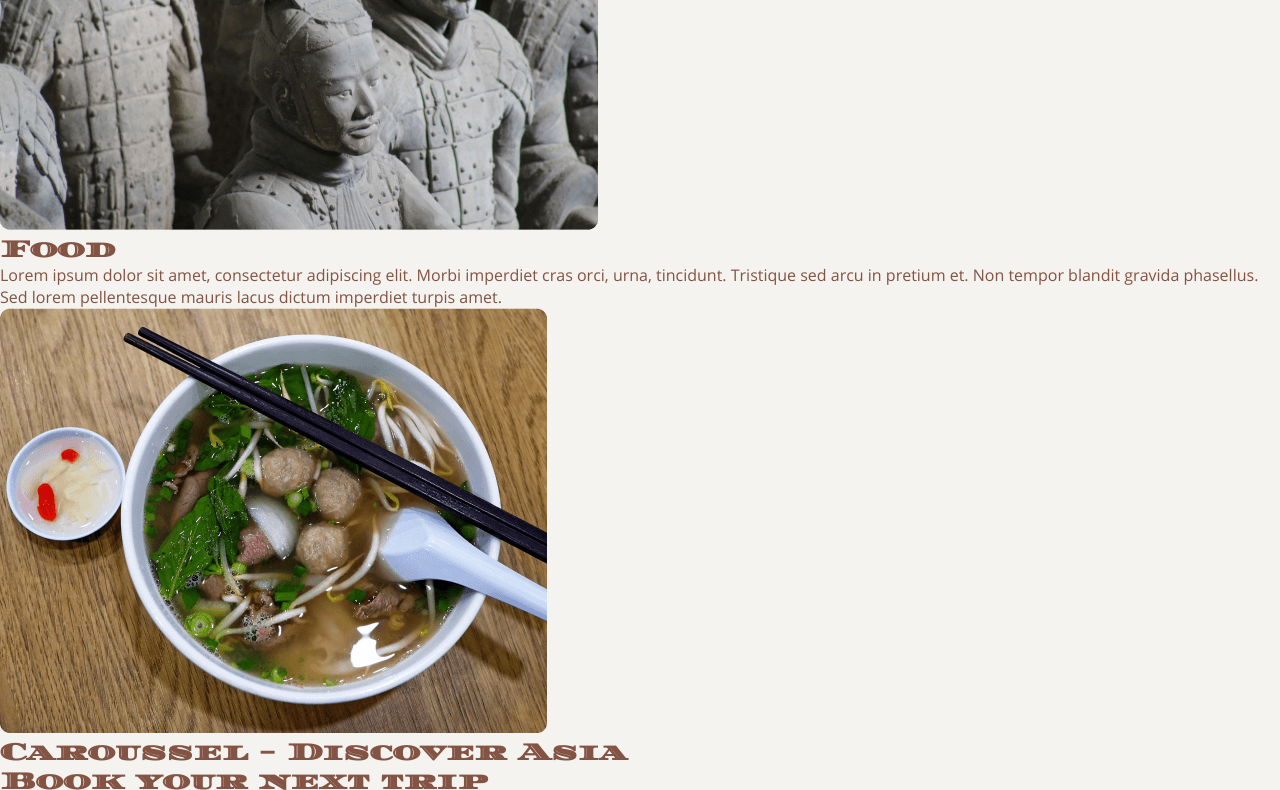
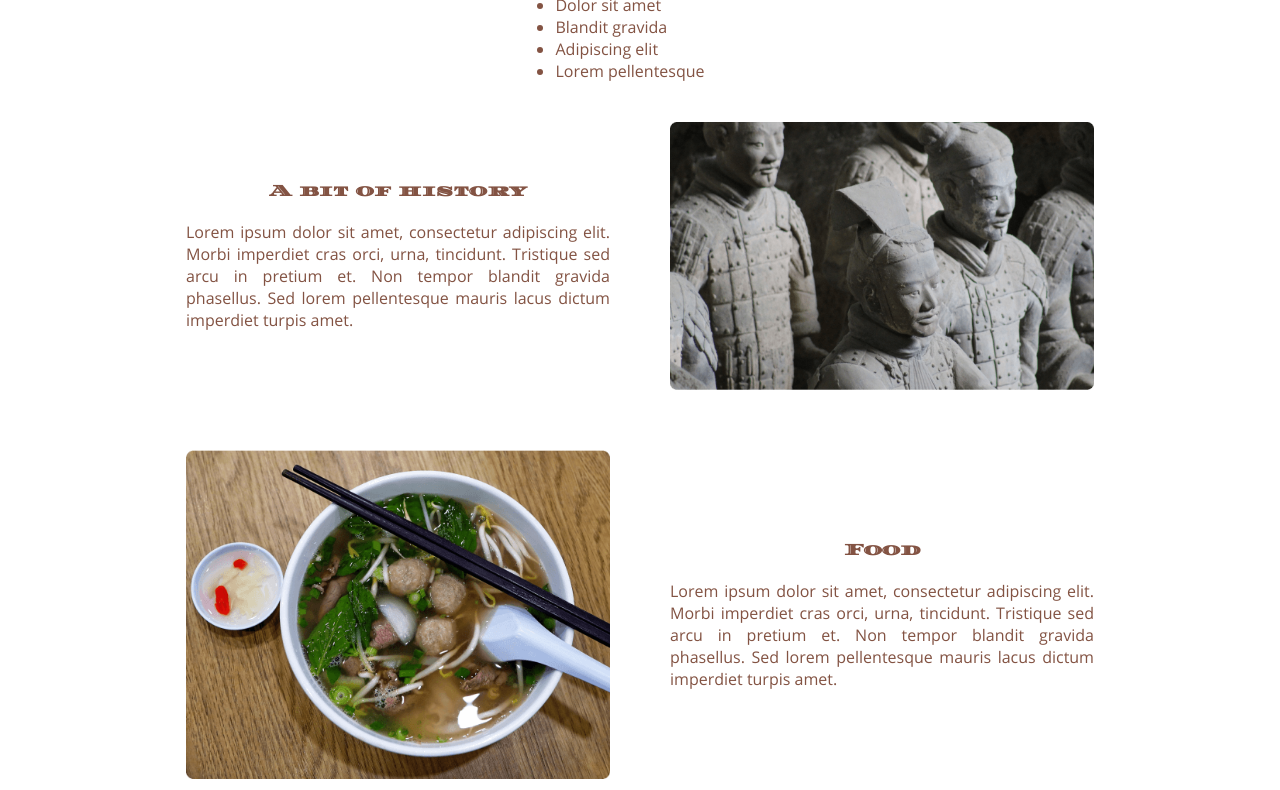
Before and after one commit to Jadeec/Travelers, a plain HTML site: page asia.html in a window 1280 px wide. Shown: the part 412-1202 px from the top of the page. Drawn offline with Linux system fonts and the light colour scheme.

Commit message:
css and media query on Asia page

```diff
--- a/asia.html
+++ b/asia.html
@@ -6,6 +6,7 @@
   <title>Travelers | Asia</title>
   <meta name="description" content="Free Web tutorials">
   <link rel="stylesheet" href="style/style.css">
+  <link rel="stylesheet" href="style/continent.css">
   <meta name="viewport" content="width=device-width, initial-scale=1.0">
 </head>
 
@@ -14,15 +15,13 @@
     <div class="navbar">
 
     </div>
-
+  </main>
   <div class="container">
-      <div>
     <h1>Asia</h1>
-        <img src="" alt="">
-      </div>
+    <img src="assets/Asie polaroid.png" alt="polaroid Asie">
     <div class="list">
       <ul>
-          <li>consectetur adipiscing</li>
+        <li>Consectetur adipiscing</li>
         <li>Morbi imperdiet</li>
         <li>Dolor sit amet</li>
         <li>Blandit gravida</li>
@@ -30,31 +29,37 @@
         <li>Lorem pellentesque</li>
       </ul>
     </div>
-      <div class="bloc-1">
+    <div class="bloc">
+      <div class="bloc-text">
         <h2 class="sub-title">A bit of history</h2>
         <p>Lorem ipsum dolor sit amet, consectetur adipiscing elit. Morbi imperdiet cras orci, urna, tincidunt. Tristique sed
           arcu in pretium et. Non tempor blandit gravida phasellus. Sed lorem pellentesque mauris lacus dictum imperdiet
-          turpis amet.</p>
+          turpis amet.
+        </p>
+      </div>
       <img src="assets/asie histoire photo.png" alt="chinese terracotta warrior">
     </div>
-      <div class="bloc-2">
+    <div class="bloc bloc-reverse">
+      <div class="bloc-text">
         <h2 class="sub-title">Food</h2>
         <p>Lorem ipsum dolor sit amet, consectetur adipiscing elit. Morbi imperdiet cras orci, urna, tincidunt. Tristique sed
           arcu in pretium et. Non tempor blandit gravida phasellus. Sed lorem pellentesque mauris lacus dictum imperdiet
-          turpis amet.</p>
+          turpis amet.
+        </p>
+      </div>
       <img src="assets/asie food photo.png" alt="asian food">
     </div>
-      <div>
+    <div class="bloc">
       <h2 class="sub-title">Caroussel - Discover Asia</h2>
     </div>
 
-      <div>
+    <div class="bloc">
       <h2 class="sub-title">Book your next trip</h2>
       <img src="assets/opodo-logo 1.png" alt="ospodo logo">
     </div>
 
   </div>
-  </main>
+
   <script src="js/index.js" charset="utf-8"></script>
 </body>
 
--- /dev/null
+++ b/style/continent.css
@@ -0,0 +1,64 @@
+body {
+  background-color: #ffff;
+}
+
+h1 {
+  font-size: 2em;
+}
+
+h2 {
+  font-size: 1em;
+}
+
+ul, p {
+  font-family: OpenSans, Arial, Helvetica, sans-serif;
+}
+
+img {
+  max-height: 500px;
+  max-width: 100%;
+  margin-bottom: 20px;
+}
+
+.container {
+  padding: 1em;
+  display: flex;
+  flex-direction: column;
+  align-items: center;
+  max-width: 1000px;
+  margin: auto;
+}
+
+.bloc p {
+  margin-bottom: 20px;
+  text-align: justify;
+}
+
+.sub-title, h1 {
+  margin-bottom: 20px;
+  text-align: center;
+}
+
+.list {
+  display: flex;
+  align-items: center;
+  margin-bottom: 20px;
+}
+
+@media screen and (min-width: 700px) {
+  .bloc {
+    display: flex;
+    align-items: center;
+    margin-bottom: 40px;
+  }
+  .bloc>* {
+    width: 50%;
+    padding: 0 30px;
+  }
+  .bloc-reverse{
+    flex-direction: row-reverse;
+  }
+  .list {
+    margin-bottom: 40px;
+  }
+}
--- a/style/style.css
+++ b/style/style.css
@@ -45,11 +45,3 @@ body {
 main {
   flex-grow: 1
 }
-
-ul, p{
-  font-family: OpenSans, Arial, Helvetica, sans-serif;
-}
-
-img {
-  width:
-}
```
Lines whose indentation alone changed are shown as unchanged.
